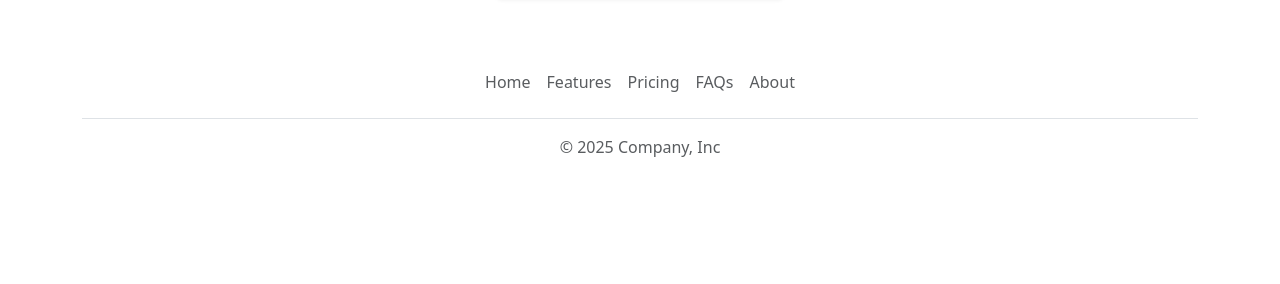
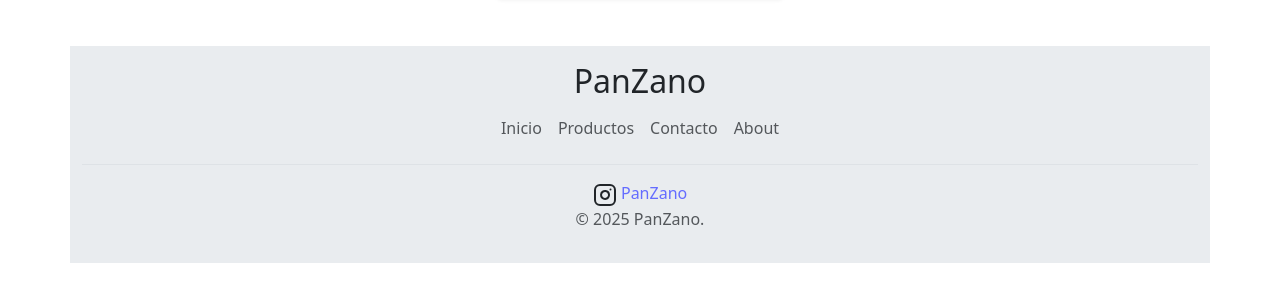
Before and after one commit to Cyttariasp/panzano-web, a React (Vite) app: page / in a window 1280 px wide. Shown: the part 1925-2209 px from the top of the page. Before the commit the page ends 2140 px from the top, so only its background shows below. Built offline with nearby package versions, Linux system fonts and the light colour scheme; the HTML template or start-up script is replaced by a standard one.

Commit message:
feat: Create Footer component with navigation and social media links

```diff
--- a/src/components/Footer.jsx
+++ b/src/components/Footer.jsx
@@ -1,16 +1,20 @@
+import { Instagram } from 'lucide-react';
+
+
 function Footer() {
     return (
         <div>
-            <div className="container">
+            <div className="container bg-body-secondary">
                 <footer className="py-3 my-4">
+                    <h2>PanZano</h2>
                     <ul className="nav justify-content-center border-bottom pb-3 mb-3">
-                        <li className="nav-item"><a href="#" className="nav-link px-2 text-body-secondary">Home</a></li>
-                        <li className="nav-item"><a href="#" className="nav-link px-2 text-body-secondary">Features</a></li>
-                        <li className="nav-item"><a href="#" className="nav-link px-2 text-body-secondary">Pricing</a></li>
-                        <li className="nav-item"><a href="#" className="nav-link px-2 text-body-secondary">FAQs</a></li>
+                        <li className="nav-item"><a href="#" className="nav-link px-2 text-body-secondary">Inicio</a></li>
+                        <li className="nav-item"><a href="#" className="nav-link px-2 text-body-secondary">Productos</a></li>
+                        <li className="nav-item"><a href="#" className="nav-link px-2 text-body-secondary">Contacto</a></li>
                         <li className="nav-item"><a href="#" className="nav-link px-2 text-body-secondary">About</a></li>
                     </ul>
-                    <p className="text-center text-body-secondary">© 2025 Company, Inc</p>
+                    <Instagram /> <a href="https://www.instagram.com/panzanonatural/">PanZano</a>
+                    <p className="text-center text-body-secondary">&copy; {new Date().getFullYear()} PanZano.</p>
                 </footer>
             </div>
         </div>
```
